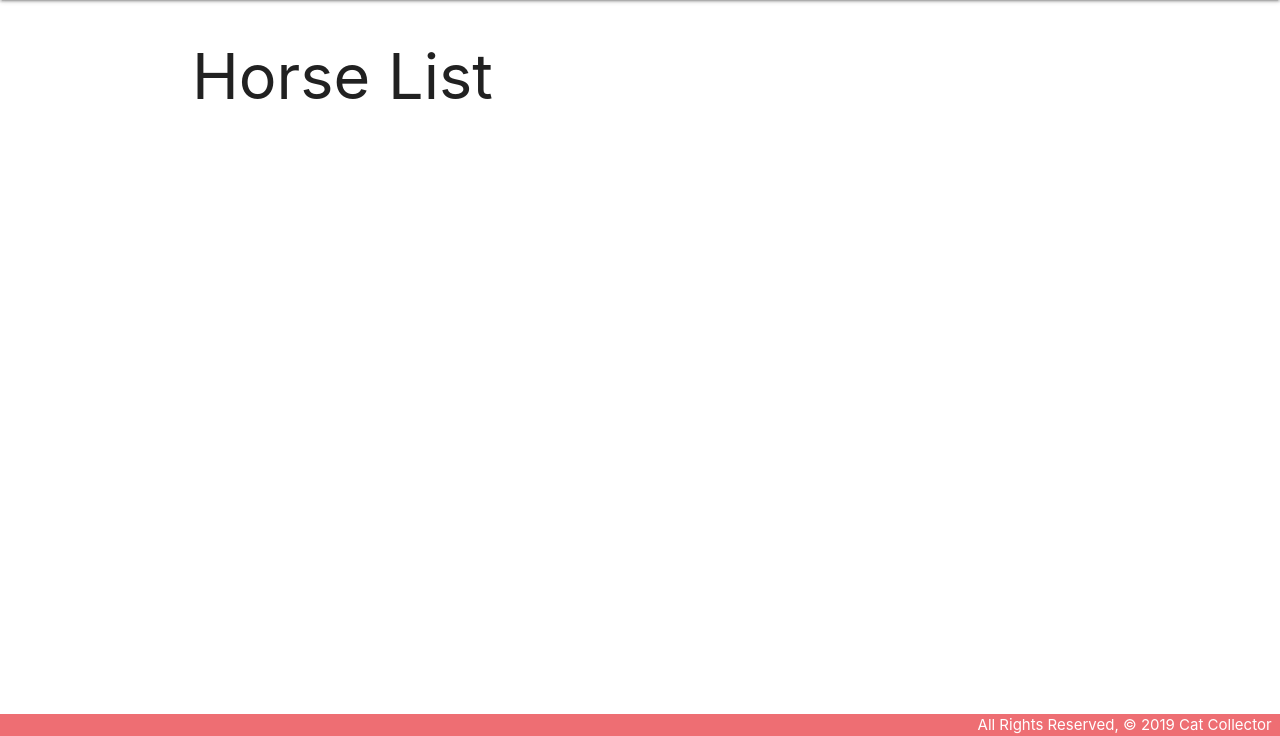
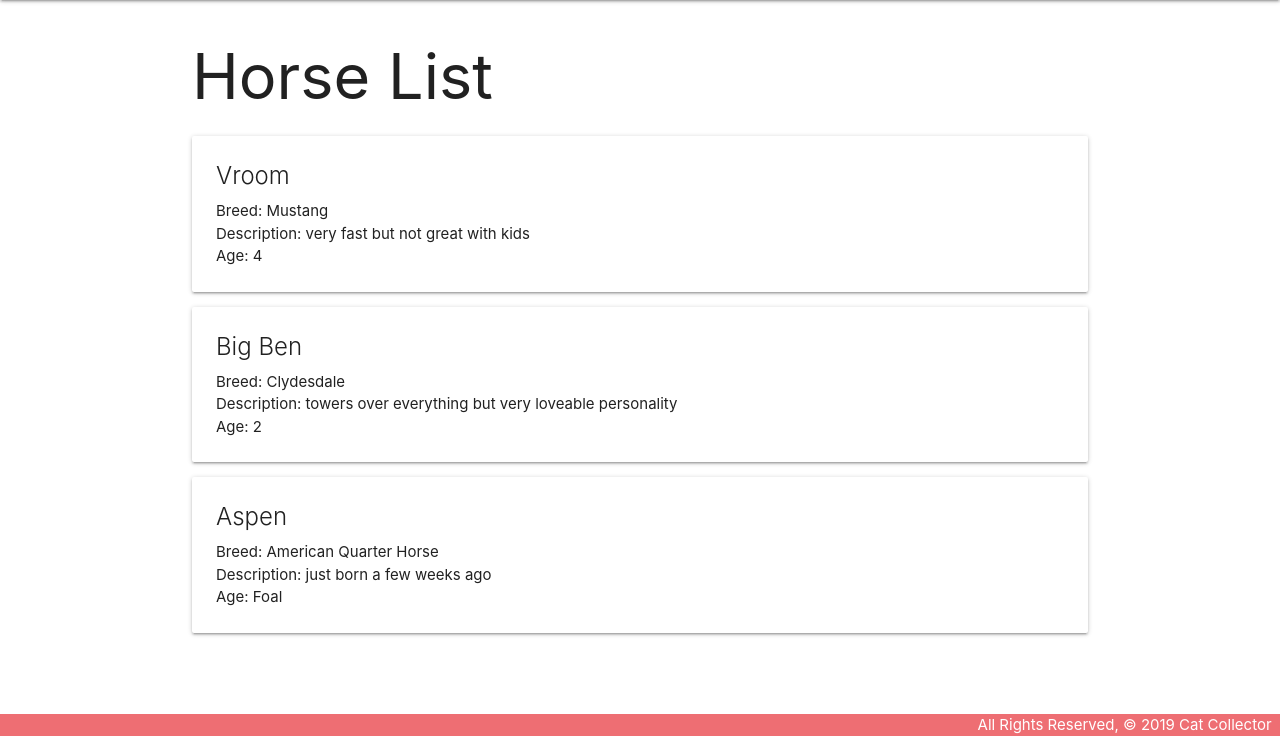
Before and after one commit to soccerlewis17/horsecollector, a Django app: page /horses/ in a window 1280 px wide. Shown: the part 64-800 px from the top of the page. Run offline with Django 4.2, Linux system fonts and the light colour scheme.

Commit message:
Horses list on index page

```diff
--- a/main_app/templates/horses/index.html
+++ b/main_app/templates/horses/index.html
@@ -3,4 +3,27 @@
 
 {% block content %}
     <h1>Horse List</h1>
+
+
+{% for horse in horses %}
+<div class="card">
+    <div class="card-content">
+        <span class="card-title">{{ horse.name }}</span>
+        <p>Breed: {{ horse.breed }}</p>
+        <p>Description: {{ horse.description }}</p>
+
+
+        {% if horse.age > 0 %}
+            <p>Age: {{ horse.age }}</p>
+        {% else %}
+            <p>Age: Foal</p>
+        {% endif %}
+
+    </div>
+</div>
+{% endfor %}
+
+
+
+
 {% endblock content %}
--- a/main_app/views.py
+++ b/main_app/views.py
@@ -1,6 +1,21 @@
 from django.shortcuts import render
 
 from django.http import HttpResponse
+
+
+class Horse:  # Note that parens are optional if not inheriting from another class
+  def __init__(self, name, breed, description, age):
+    self.name = name
+    self.breed = breed
+    self.description = description
+    self.age = age
+
+horses = [
+  Horse('Vroom', 'Mustang', 'very fast but not great with kids', 4),
+  Horse('Big Ben', 'Clydesdale', 'towers over everything but very loveable personality', 2),
+  Horse('Aspen', 'American Quarter Horse', 'just born a few weeks ago', 0)
+]
+
 
 # Create your views here.
 def home(request):
@@ -10,4 +25,4 @@ def about(request):
     return render(request, 'about.html')
 
 def horses_index(request):
-    return render(request, 'horses/index.html')
+    return render(request, 'horses/index.html', {'horses': horses})
```
